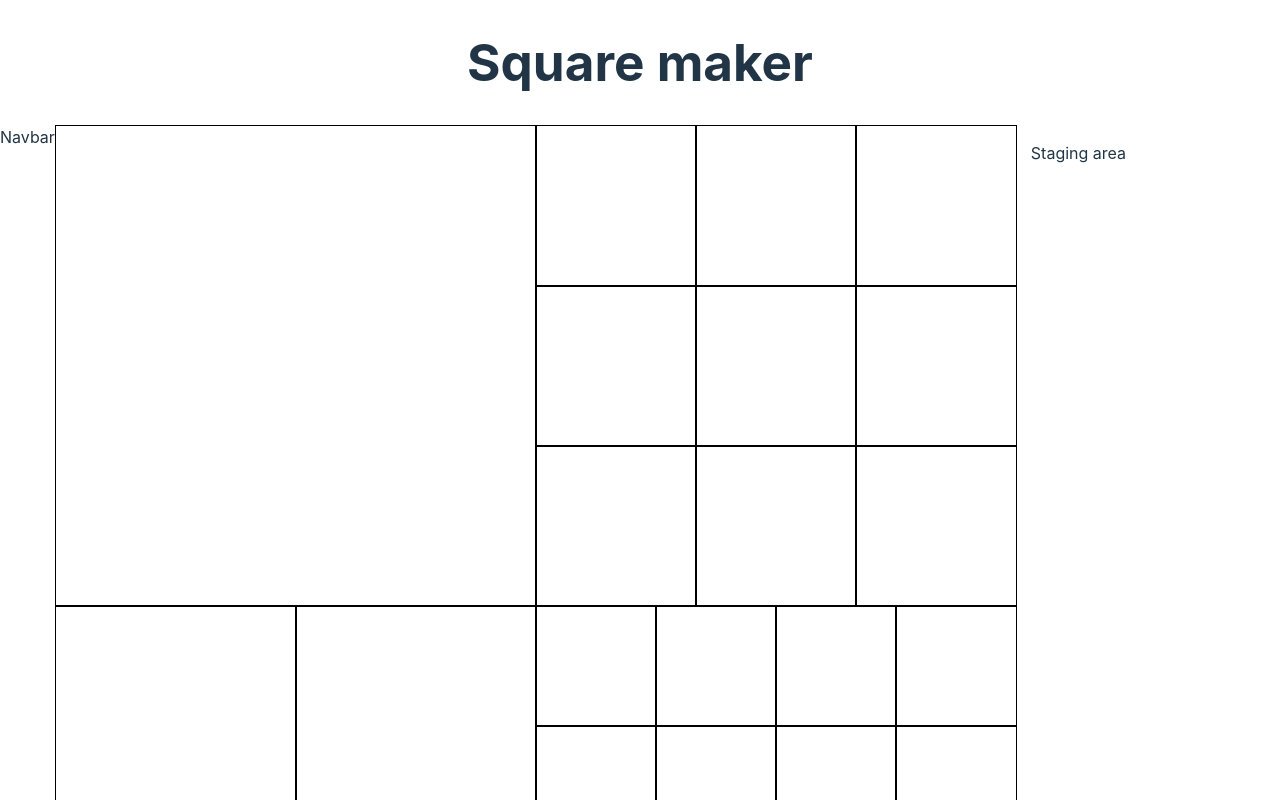
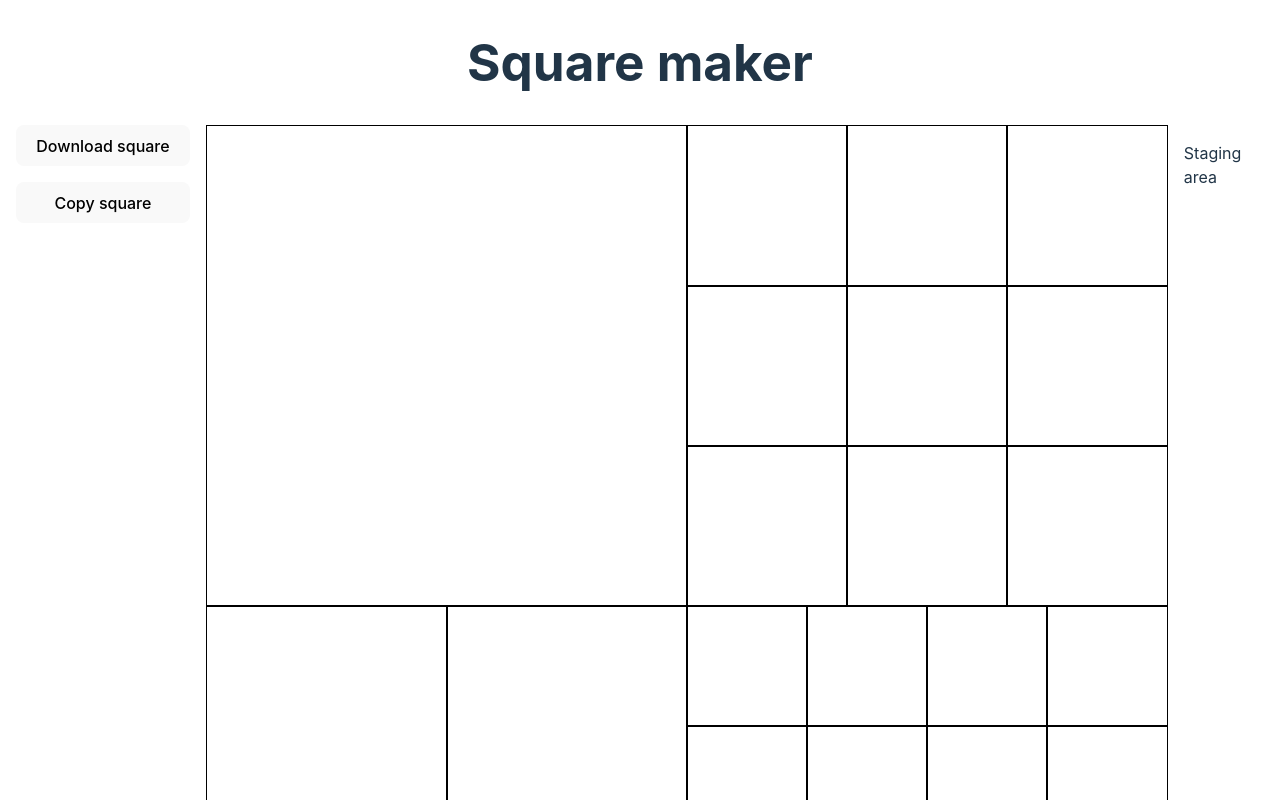
Before and after one commit to Dazza314/square-maker, a React (Vite) app: page / in a window 1280 px wide. Shown: the top 800 px of the page. Built offline with nearby package versions, Linux system fonts and the light colour scheme.

Commit message:
Added download/copy buttons

```diff
--- a/package.json
+++ b/package.json
@@ -11,6 +11,7 @@
   },
   "dependencies": {
     "@dnd-kit/core": "^6.1.0",
+    "html-to-image": "^1.11.11",
     "react": "^18.3.1",
     "react-dom": "^18.3.1"
   },
--- /dev/null
+++ b/src/components/Navbar/CopySquareToClipboard.tsx
@@ -0,0 +1,31 @@
+import * as htmlToImage from 'html-to-image';
+import { useState } from 'react';
+
+function CopySquareToClipboardButton() {
+    const [label, setLabel] = useState("Copy square")
+    function copyToClipboard() {
+        const square = document.getElementById("printCapture")
+        if (square instanceof HTMLElement) {
+            htmlToImage
+                .toBlob(square)
+                .then((blob) => {
+                    if (!blob) {
+                        return
+                    }
+                    navigator.clipboard.write([
+                        new ClipboardItem({
+                            'image/png': blob
+                        })
+                    ]);
+                    setLabel("Copied!")
+                    setTimeout(() => setLabel("Copy square"), 3000);
+                }).catch(() => {
+                    setLabel("Failed to copy!");
+                    setTimeout(() => setLabel("Copy square"), 3000);
+                });
+        }
+    }
+    return <button onClick={copyToClipboard}>{label}</button>
+}
+
+export default CopySquareToClipboardButton
--- /dev/null
+++ b/src/components/Navbar/DownloadSquareButton.tsx
@@ -0,0 +1,21 @@
+import * as htmlToImage from 'html-to-image';
+
+function DownloadSquareButton() {
+    function saveToPng() {
+        const square = document.getElementById("printCapture")
+        if (square instanceof HTMLElement) {
+            htmlToImage
+                .toPng(square)
+                .then((dataUrl) => {
+                    const link = document.createElement('a');
+                    link.download = `square.png`;
+                    link.href = dataUrl;
+                    link.click();
+                    link.remove();
+                });
+        }
+    }
+    return <button onClick={saveToPng}>Download square</button>
+}
+
+export default DownloadSquareButton
--- /dev/null
+++ b/src/components/Navbar/Navbar.css
@@ -0,0 +1,6 @@
+.navbar {
+    padding: 0 1em;
+    display: flex;
+    flex-direction: column;
+    gap: 1em;
+}
--- a/src/components/Navbar/Navbar.tsx
+++ b/src/components/Navbar/Navbar.tsx
@@ -1,6 +1,11 @@
+import CopySquareToClipboardButton from "./CopySquareToClipboard"
+import DownloadSquareButton from "./DownloadSquareButton"
+import "./Navbar.css"
+
 function Navbar() {
-    return <div>
-        Navbar
+    return <div className="navbar">
+        <DownloadSquareButton />
+        <CopySquareToClipboardButton />
     </div>
 }
 
--- a/src/components/square/SquareContent.css
+++ b/src/components/square/SquareContent.css
@@ -9,6 +9,8 @@
     grid-template-columns: repeat(24, 40px);
     grid-template-rows: repeat(24, 40px);
 
+    /* To avoid right borders being cut off by html-to-img */
+    margin-right: 2px;
 
     >div {
         border: 1px solid white;
--- a/src/components/square/SquareContent.tsx
+++ b/src/components/square/SquareContent.tsx
@@ -14,6 +14,7 @@ function SquareContent() {
 
     return <div className='main-content'>
         <DndContext onDragEnd={handleDragEnd} autoScroll={false}>
+            <div id="printCapture">
                 <div className='square-content'>
                     <Droppable dropId={0} />
                     <Droppable dropId={1} />
@@ -45,6 +46,7 @@ function SquareContent() {
                     <Droppable dropId={27} />
                     <Droppable dropId={28} />
                     <Droppable dropId={29} />
+                </div>
             </div>
             <StagingArea />
         </DndContext>
```
Also changed, not shown: 1 other file (tests, documents, lock files or other folders). Lines whose indentation alone changed are shown as unchanged.
